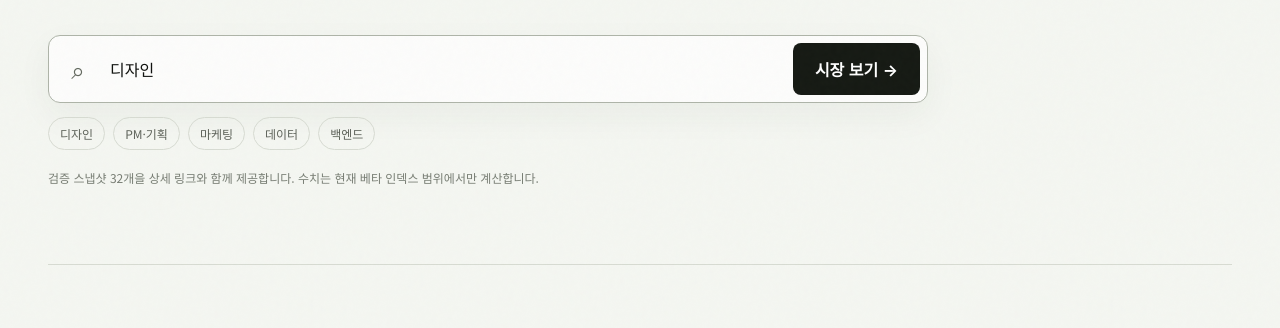
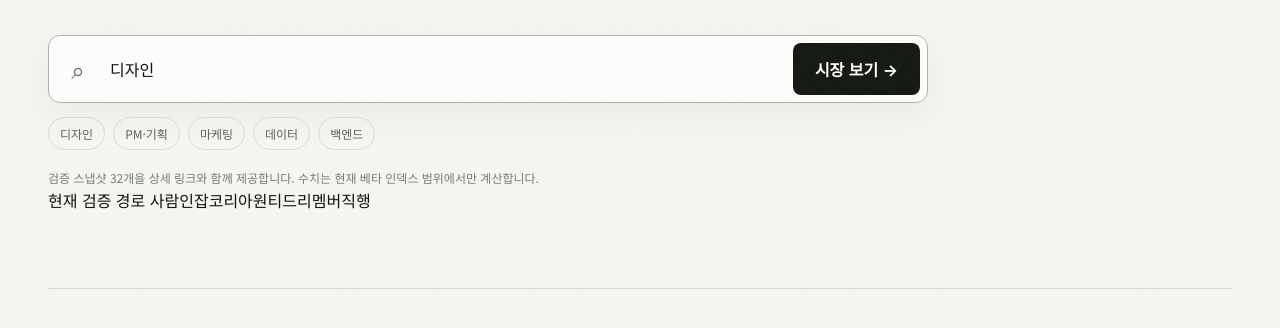
Before and after one commit to seulkidesign-app/job-signal, a plain HTML site: page index.html in a window 1280 px wide. Shown: the part 462-790 px from the top of the page. Drawn offline with nearby package versions, Linux system fonts and the light colour scheme; no server answers.

Commit message:
Show five-platform verification coverage on landing

```diff
--- a/index.html
+++ b/index.html
@@ -49,6 +49,10 @@
       </div>
 
       <p id="coverageNote" class="coverage-note">검증된 공개 공고를 상세 링크와 함께 제공합니다. 수치는 현재 베타 인덱스 범위에서만 계산합니다.</p>
+      <div class="platform-strip" aria-label="현재 검증 경로">
+        <span class="platform-label">현재 검증 경로</span>
+        <span>사람인</span><span>잡코리아</span><span>원티드</span><span>리멤버</span><span>직행</span>
+      </div>
     </section>
 
     <section id="dashboard" class="dashboard hidden" aria-live="polite">
```
